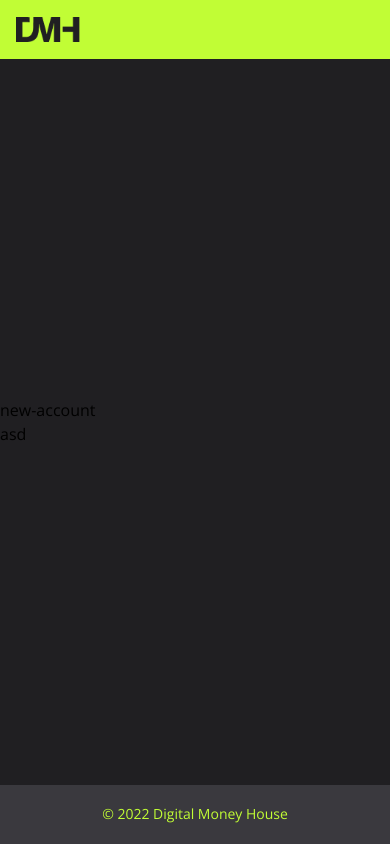
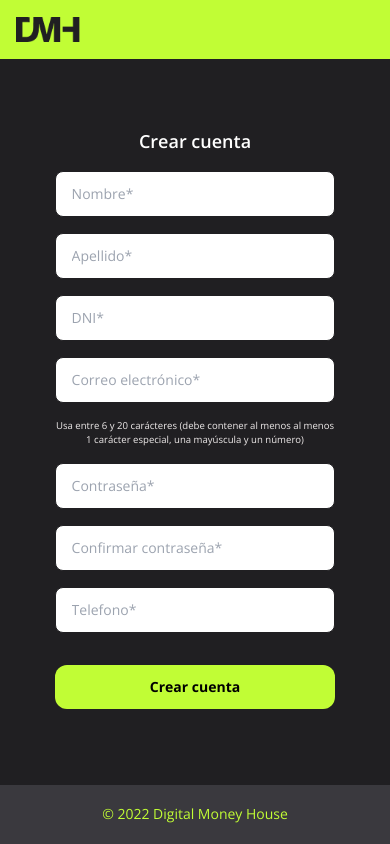
Before and after one commit to Jhont3/digital-money-house, a Next.js app in the folder digital-money-house/: page /auth/new-account in a window 390 px wide. Built offline with nearby package versions, Linux system fonts and the light colour scheme.

Commit message:
add mobile register form using react hook form, delete ui register form folder

```diff
--- a/digital-money-house/package.json
+++ b/digital-money-house/package.json
@@ -13,7 +13,7 @@
     "next": "14.2.3",
     "react": "^18",
     "react-dom": "^18",
-    "react-hook-form": "^7.51.4"
+    "react-hook-form": "^7.52.1"
   },
   "devDependencies": {
     "@types/node": "^20",
--- a/digital-money-house/src/app/auth/layout.tsx
+++ b/digital-money-house/src/app/auth/layout.tsx
@@ -5,7 +5,7 @@ export default async function AuthLayout( { children }: {
 } ) {
 
   return (
-    <main className="flex flex-col justify-center ">
+    <main className="flex flex-col justify-center">
       <Navbar isBgGreen={true}/>
 
       <div className="w-full min-h-[86vh] bg-dark-1 flex flex-col justify-center">
--- a/digital-money-house/src/app/auth/new-account/page.tsx
+++ b/digital-money-house/src/app/auth/new-account/page.tsx
@@ -1,11 +1,124 @@
-import { RegisterForm } from "./ui/RegisterForm";
+"use client";
+import { useForm, SubmitHandler } from "react-hook-form";
+import clsx from 'clsx';
 
+type Inputs = {
+  firstName: string;
+  lastName: string;
+  dni: string;
+  email: string;
+  pass: string;
+  againPass: string;
+  phone: string;
+};
 
 export default function RegisterPage() {
+
+  const { register, handleSubmit, watch, formState: { errors } } = useForm<Inputs>();
+
+  const onSubmit: SubmitHandler<Inputs> = data => console.log(data);;
+
+  const hasErrors = Object.values(errors).some(error => error);
+
+  // console.log(watch("firstName"))
+  // watch input value by passing the name of it
+
   return (
     <>
-        <div>new-account</div>
-        <RegisterForm/>
+      <h2 className="text-lg font-semibold text-white text-center py-4 ">
+        Crear cuenta
+      </h2>
+      <form
+        onSubmit={handleSubmit(onSubmit)}
+        className="text-white flex flex-col justify-center px-[14vw] gap-4 md:px-[30vw] lg:px-[20vw] lg:gap-4 md:grid md:grid-cols-2"
+      >
+        <div>
+          <input
+            id="firstName"
+            type="firstName"
+            {...register("firstName", { required: true, minLength: 2 })}
+            className="border-dark-1 text-black text-sm w-full py-3 px-4 rounded-lg border-[1.6px]"
+            placeholder="Nombre*"
+            autoComplete="firstName"
+          />
+        </div>
+        <div>
+          <input
+            id="lastName"
+            type="lastName"
+            {...register("lastName", { required: true, minLength: 2 })}
+            className="border-dark-1 text-black text-sm w-full py-3 px-4 rounded-lg border-[1.6px]"
+            placeholder="Apellido*"
+            autoComplete="lastName"
+          />
+        </div>
+        <div>
+          <input
+            id="dni"
+            type="dni"
+            {...register("dni", { required: true, minLength: 2 })}
+            className="border-dark-1 text-black text-sm w-full py-3 px-4 rounded-lg border-[1.6px]"
+            placeholder="DNI*"
+            autoComplete="dni"
+          />
+        </div>
+        <div>
+          <input
+            id="email"
+            type="email"
+            {...register("email", { required: true, minLength: 2 })}
+            className="border-dark-1 text-black text-sm w-full py-3 px-4 rounded-lg border-[1.6px]"
+            placeholder="Correo electrónico*"
+            autoComplete="email"
+          />
+        </div>
+        <p className="text-[0.6rem] text-[#EEEAEA] font-normal text-center md:col-span-2  ">Usa entre 6 y 20 carácteres (debe contener al menos al menos 1 carácter especial, una mayúscula y un número)</p>
+        <div>
+          <input
+            id="pass"
+            type="pass"
+            {...register("pass", { required: true, minLength: 6 })}
+            className="border-dark-1 text-black text-sm w-full py-3 px-4 rounded-lg border-[1.6px]"
+            placeholder="Contraseña*"
+            autoComplete="pass"
+          />
+        </div>
+        <div>
+          <input
+            id="againPass"
+            type="againPass"
+            {...register("againPass", { required: true, minLength: 6 })}
+            className="border-dark-1 text-black text-sm w-full py-3 px-4 rounded-lg border-[1.6px]"
+            placeholder="Confirmar contraseña*"
+            autoComplete="againPass"
+          />
+        </div>
+        <div>
+          <input
+            id="phone"
+            type="phone"
+            {...register("phone", { required: true, pattern: { value: /^[+]?(\d.*){6,}$/, message: "El teléfono debe contener al menos 6 números" } })}
+            className="border-dark-1 text-black text-sm w-full py-3 px-4 rounded-lg border-[1.6px]"
+            placeholder="Telefono*"
+            autoComplete="phone"
+          />
+        </div>
+
+        <div className="relative pt-4 pb-6 lg:pt-0">
+          <button
+            type="submit"
+            className="bg-green-1 text-black text-sm font-bold rounded-xl p-3 w-full"
+          >
+            Crear cuenta
+          </button>
+          <div className={clsx({'hidden': !hasErrors},
+           "text-error-1 italic text-sm text-center absolute left-1/2 -bottom-0.5 transform -translate-x-1/2 w-full")}
+         >
+            <p>Completa los campos requeridos </p>
+          </div>
+        </div>
+      </form>
+
     </>
-  )
+  );
 }
--- a/digital-money-house/src/app/auth/new-account/ui/RegisterForm.tsx
+++ /dev/null
@@ -1,8 +0,0 @@
-"use client"
-
-export const RegisterForm = () => {
-
-  return (
-    <div>asd</div>
-  )
-}
```
Also changed, not shown: 1 other file (tests, documents, lock files or other folders).
